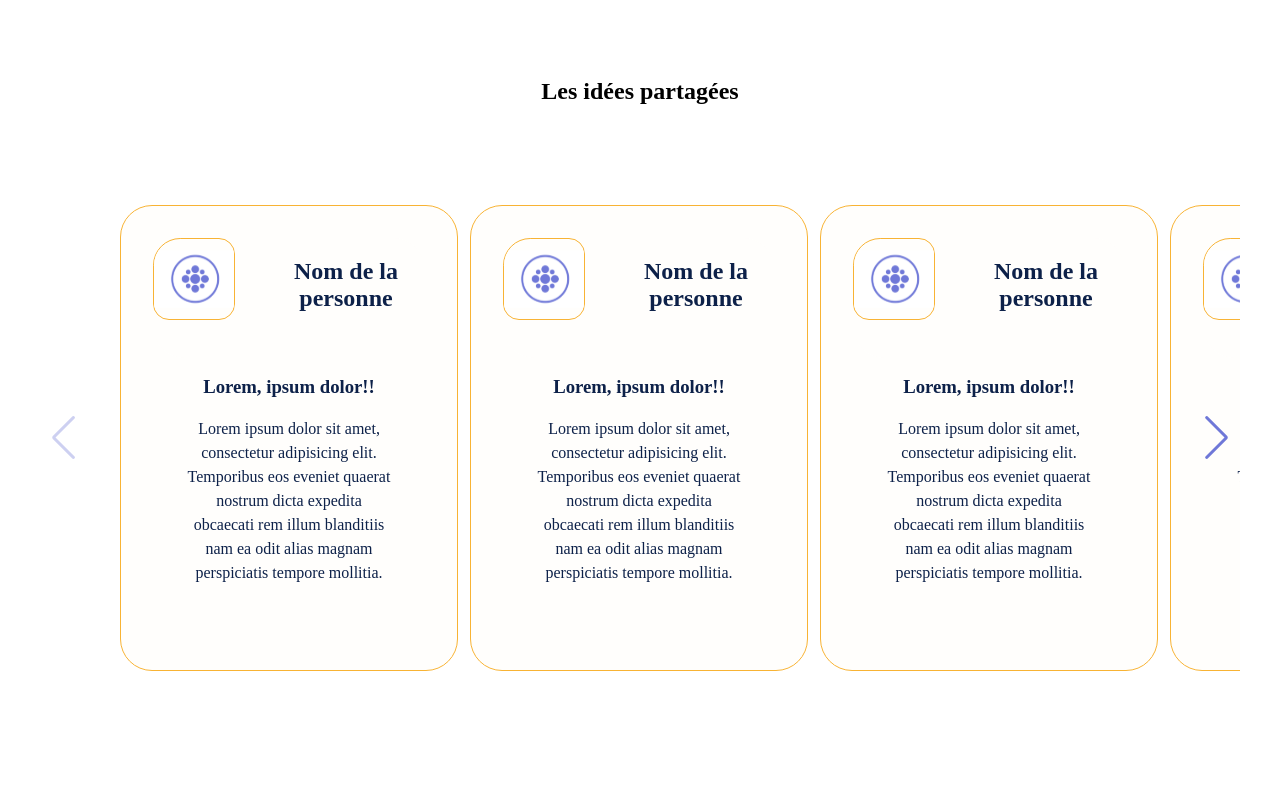
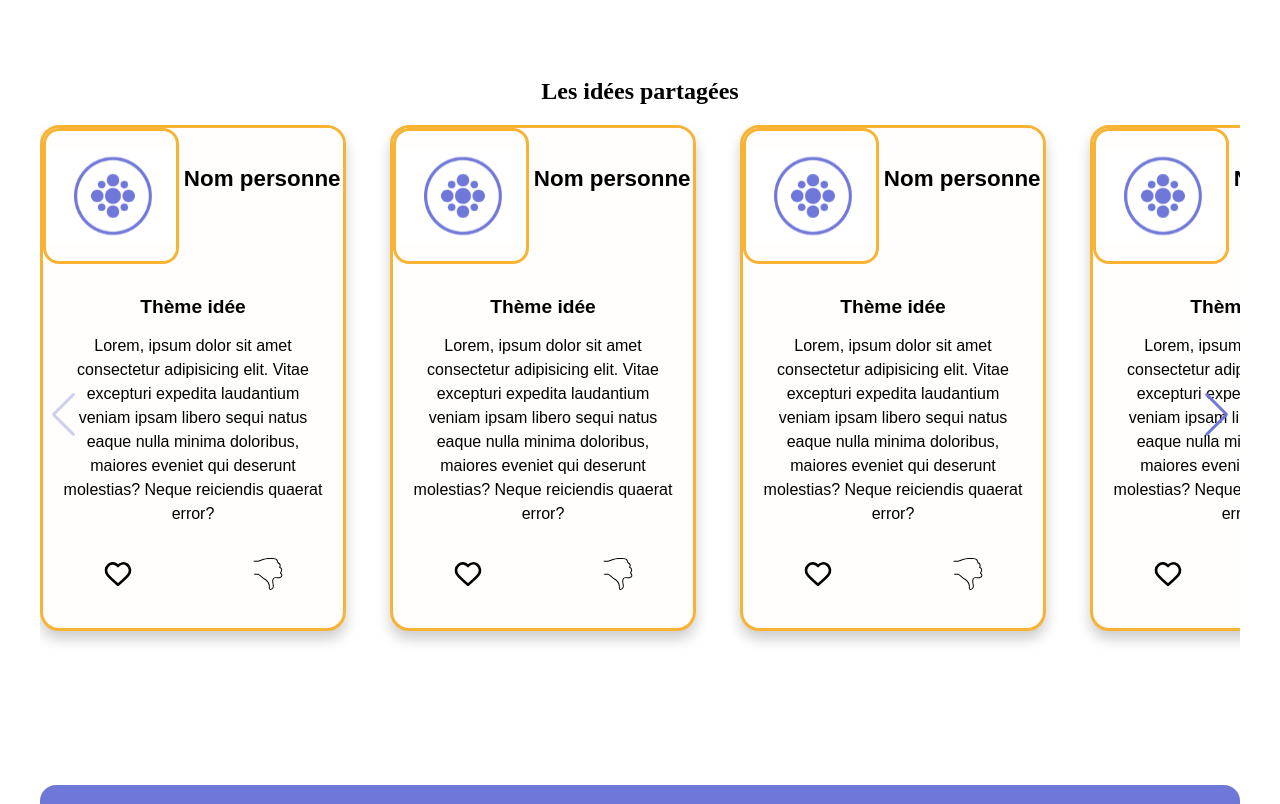
Before and after one commit to Phil-BENISSAN/0224-hackathon-team3, a React (Vite) app in the folder dev-react/: page / in a window 1280 px wide. Shown: the part 461-1265 px from the top of the page. Built offline with nearby package versions, Linux system fonts and the light colour scheme; a web font is replaced by a local one.

Commit message:
finally did my reverse card

```diff
--- a/dev-react/src/components/IdeaCard/IdeaCard.css
+++ b/dev-react/src/components/IdeaCard/IdeaCard.css
@@ -1,57 +1,97 @@
-.card {
-  margin: 5rem;
-  cursor: pointer;
-  background-color: #fffefc;
-  border: 0.1rem solid #f8b334;
-  color: #0d2149;
-  border-radius: 2rem;
-  height: 25rem;
-  width: 17rem;
+.flip-card {
+  background-color: transparent;
+  width: 300px;
+  height: 500px;
+  perspective: 1000px;
+  font-family: sans-serif;
+  margin-bottom: 5rem;
 }
 
-.card-back {
-  background-color: #fffefc;
-  color: #0d2149;
-  transform: rotateY(0);
-  transition: background-color 1s, transform 1s;
-}
-.card-front {
-  background-color: yellow;
-  color: red;
-  transform: rotateY(360deg);
-  transition: background-color 1s, transform 1s;
-}
-.card:hover {
-  border-color: #f8b334;
-  border: 20px solid #6f78d8;
-}
-.backFont {
-  font-size: 500%;
-  text-align: center;
+.flip-card-header {
+  display: flex;
+  background-color: #FFFEFC;
+  border-radius: 1rem;
 }
 
-.card__top {
-  border-radius: 2rem 2rem 0 2rem;
-  display: flex;
-  background-color: #fffefc;
+.flip-card-img {
+  height: 130px;
+  width: 130px;
+  border: 0.2rem solid  #F8B334;
+  border-radius: 1rem;
 }
 
-.card__picture {
-  height: 5rem;
-  width: 5rem;
-  border-radius: 1.7rem 1rem 1rem;
-  border: 0.1rem solid #f8b334;
+.flip-card-title {
+  font-size: 1.4rem;
+  font-weight: 900;
+  margin-left: 0.3rem;
+  padding-top: 1rem;
 }
 
-.card__title {
-  margin-left: 2rem;
+.flip-idea-name {
+  font-size: 1.2rem;
+  margin: 1rem;
+  margin-top: 3rem;
 }
 
-.card__idea {
-  text-align: center;
+.flip-idea-text {
+  line-height: 1.5;
+  margin: 1rem;
 }
 
-.card__text {
-  line-height: 1.5;
-  margin: 1rem 2rem;
+.flip-idea-icons {
+  display: flex;
+  justify-content: space-around;
+  margin-top: 2rem;
 }
+
+.flip-icon-heart {
+  height: 2rem;
+}
+
+.flip-icon-thumb {
+  height: 2rem;
+}
+
+.flip-card-inner {
+  position: relative;
+  width: 100%;
+  height: 100%;
+  transition: transform 0.8s;
+  transform-style: preserve-3d;
+}
+
+.flip-card:hover .flip-card-inner {
+  transform: rotateY(180deg);
+}
+
+.flip-card-front, .flip-card-back {
+  box-shadow: 0 8px 14px 0 rgba(0,0,0,0.2);
+  position: absolute;
+  width: 100%;
+  height: 100%;
+  -webkit-backface-visibility: hidden;
+  backface-visibility: hidden;
+  border: 0.2rem solid #F8B334;
+  border-radius: 1.2rem;
+}
+
+.flip-card-front {
+  background-color: #FFFEFC;
+}
+
+.flip-card-back {
+  background-color: #FFFEFC;
+  transform: rotateY(180deg);
+}
+
+.flip-back-header {
+  background-color: #F8B334;
+  display: flex;
+  justify-content: center;
+  align-items: center;
+  border-radius: 1rem 1rem 0;
+}
+
+.flip-back-details {
+  margin: 2rem 1rem;
+}
--- a/dev-react/src/components/IdeaCard/IdeaCard.jsx
+++ b/dev-react/src/components/IdeaCard/IdeaCard.jsx
@@ -1,15 +1,35 @@
+import React, { useState } from "react";
+
+import logo from "../../assets/Logo_Includify.svg";
+import heart from "../../assets/heart.svg";
+import thumb from "../../assets/thumb-down.svg";
 import "./IdeaCard.css";
 
 function IdeaCard() {
+
   return (
-    <article className="card">
-      <header className="card__top">
-        <img src="src/assets/Logo_Includify.svg" alt="Nom de la personne" className="card__picture" />
-        <h2 className="card__title">Nom de la personne</h2>
-      </header>
-      <h3 className="card__idea">Lorem, ipsum dolor!!</h3>
-        <p className="card__text">Lorem ipsum dolor sit amet, consectetur adipisicing elit. Temporibus eos eveniet quaerat nostrum dicta expedita obcaecati rem illum blanditiis nam ea odit alias magnam perspiciatis tempore mollitia.</p>
-    </article>
+   <section className="flip-card">
+    <div className="flip-card-inner">
+        <article className="flip-card-front">
+          <header className="flip-card-header">
+            <img src={logo} alt="" className="flip-card-img" />
+            <h3 className="flip-card-title">Nom personne</h3>
+            </header>
+            <h4 className="flip-idea-name">Thème idée</h4>
+            <p className="flip-idea-text">Lorem, ipsum dolor sit amet consectetur adipisicing elit. Vitae excepturi expedita laudantium veniam ipsam libero sequi natus eaque nulla minima doloribus, maiores eveniet qui deserunt molestias? Neque reiciendis quaerat error?</p>
+            <footer className="flip-idea-icons">
+              <img src={heart} alt="" className="flip-icon-heart"/>
+              <img src={thumb} alt="" className="flip-icon-thumb"/>
+            </footer>
+        </article>
+        <article className="flip-card-back">
+          <header className="flip-back-header">
+            <h3 className="flip-back-title">Nom personne</h3>
+            </header>
+            <p className="flip-back-details">À propos</p>
+        </article>
+    </div>
+</section>
   );
 }
 
```
